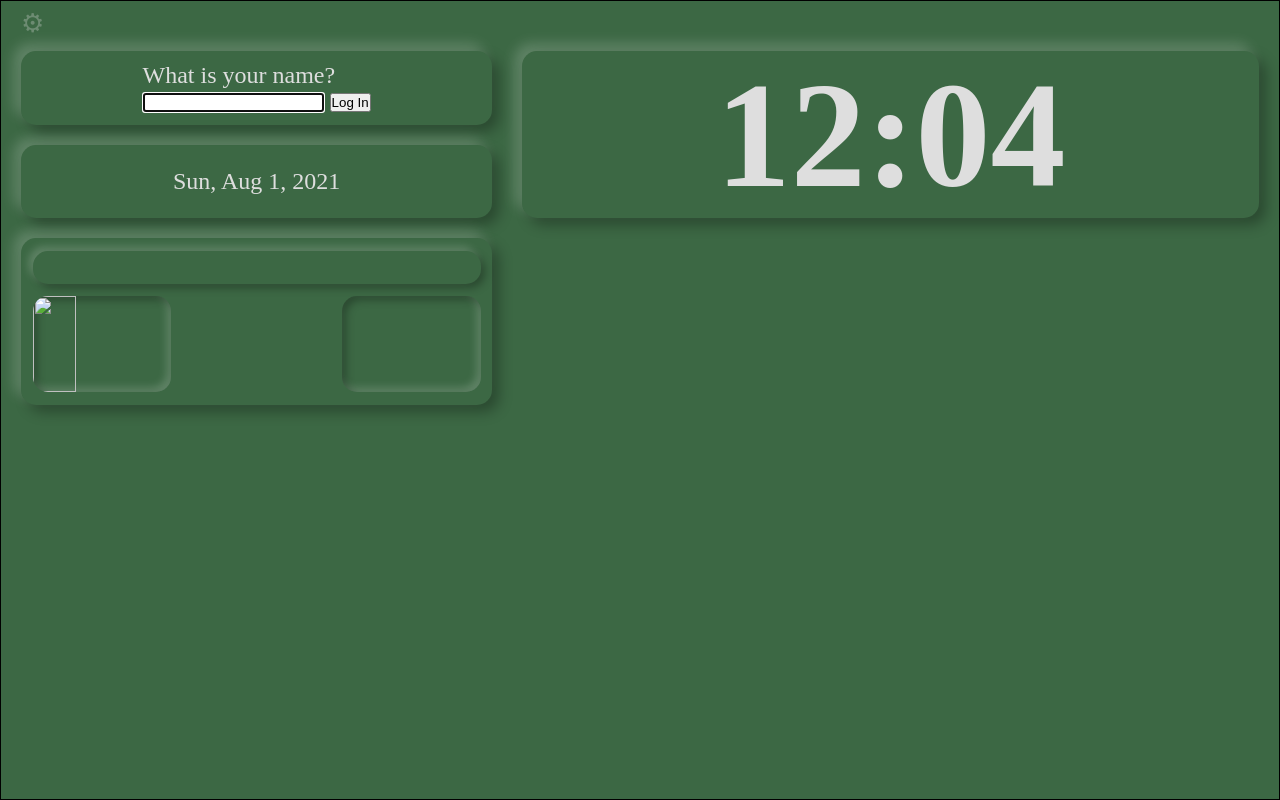
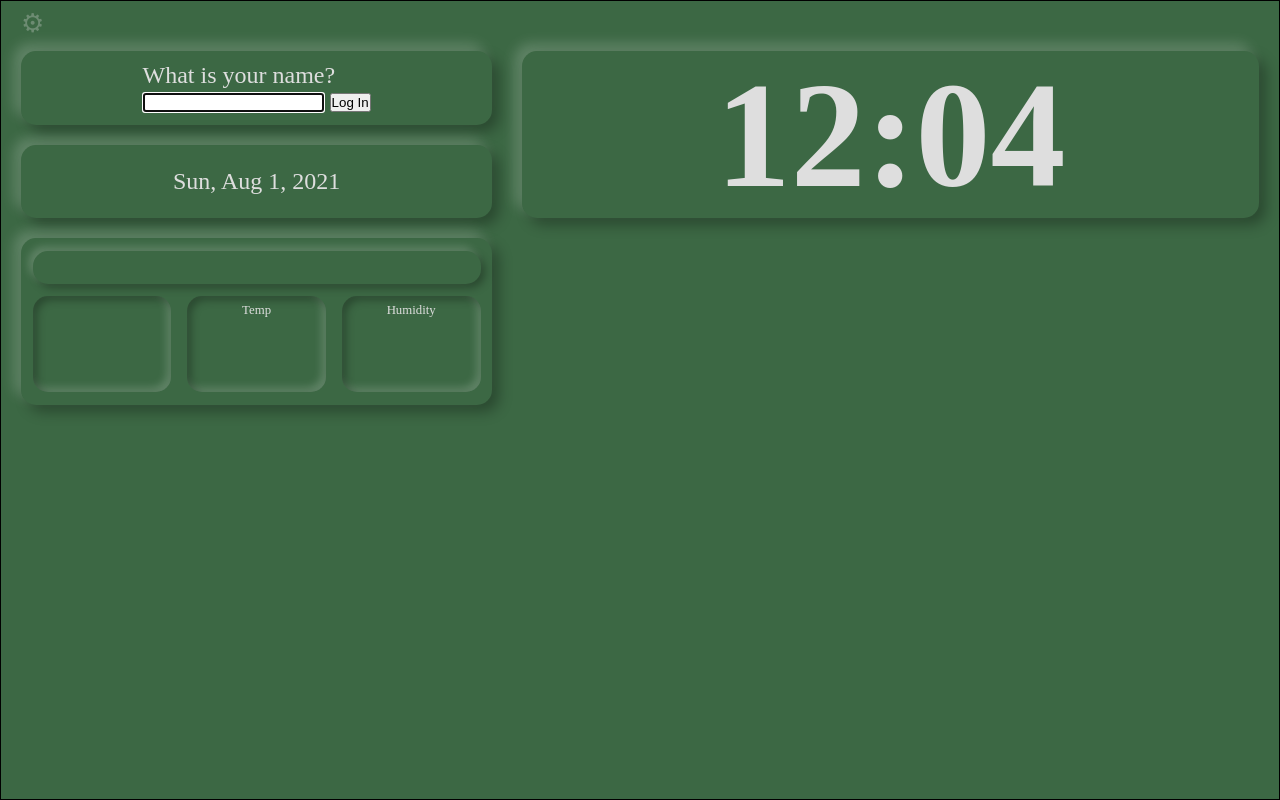
Before and after one commit to hjunyoung/ToDoList-website, a website with bundled scripts: page index.html in a window 1280 px wide. Built offline with nearby package versions, Linux system fonts and the light colour scheme; some packages are replaced by stand-ins of ours; no server answers.

Commit message:
Add country and humidity

```diff
--- a/css/weather.css
+++ b/css/weather.css
@@ -7,21 +7,24 @@
   display: flex;
   justify-content: flex-start;
   align-items: center;
+  padding: 0 1vw;
+  font-weight: bold;
 }
 
-.weather__temperature {
+.weather__description {
   width: 35vw;
   height: 12vh;
   display: flex;
   justify-content: space-between;
   align-items: center;
+  position: relative;
 }
 
-.weather__temperature img {
+.weather__description img {
   user-select: none;
 }
 
-.weather__temperature > * {
+.weather__description > * {
   border-radius: 15px;
   box-shadow: inset 4px 4px 8px 0 rgba(0, 0, 0, 0.3),
     inset -4px -4px 8px 0 rgba(255, 255, 255, 0.2);
@@ -31,3 +34,16 @@
   justify-content: center;
   align-items: center;
 }
+
+.description {
+  font-size: 0.8rem;
+  position: absolute;
+  top: 1vh;
+}
+
+.weather__description--icon,
+.weather__description--temperature,
+.weather__description--humidity {
+  display: flex;
+  flex-direction: column;
+}
--- a/index.html
+++ b/index.html
@@ -53,10 +53,20 @@
         <div class="weather__city">
           <p class="city-name"></p>
         </div>
-        <div class="weather__temperature">
-          <img src="" class="weather__icon" />
-          <p class="temperature"></p>
-        </div>
+        <section class="weather__description">
+          <div class="weather__description--icon">
+            <p class="description"></p>
+            <img src="" class="weather__icon" />
+          </div>
+          <div class="weather__description--temperature">
+            <p class="description">Temp</p>
+            <p class="temperature"></p>
+          </div>
+          <div class="weather__description--humidity">
+            <p class="description">Humidity</p>
+            <p class="humidity"></p>
+          </div>
+        </section>
       </section>
 
       <section class="clock">
--- a/js/weather.js
+++ b/js/weather.js
@@ -16,13 +16,23 @@
     .then((data) => {
       const weather = document.querySelector('.weather');
       const temperature = weather.querySelector('.temperature');
+      const humidity = weather.querySelector('.humidity');
       const weatherIcon = weather.querySelector('.weather__icon');
+      const weatherDescription = weather.querySelector(
+        '.weather__description--icon p'
+      );
       const city = weather.querySelector('.city-name');
 
       temperature.innerText = `${data.main.temp.toFixed(1)}℃`;
+      weatherDescription.innerText = data.weather[0].main;
+      humidity.innerText = `${data.main.humidity}%`;
       weatherIcon.src = `http://openweathermap.org/img/wn/${data.weather[0].icon}@2x.png`;
       weatherIcon.alt = `${data.weather[0].main}`;
-      city.innerText = `@ ${data.name}`;
+
+      const countryCode = data.sys.country;
+      const regionNames = new Intl.DisplayNames(['en'], { type: 'region' });
+      const country = regionNames.of(countryCode);
+      city.innerText = `${data.name}, ${country}`;
     });
 };
 
```
